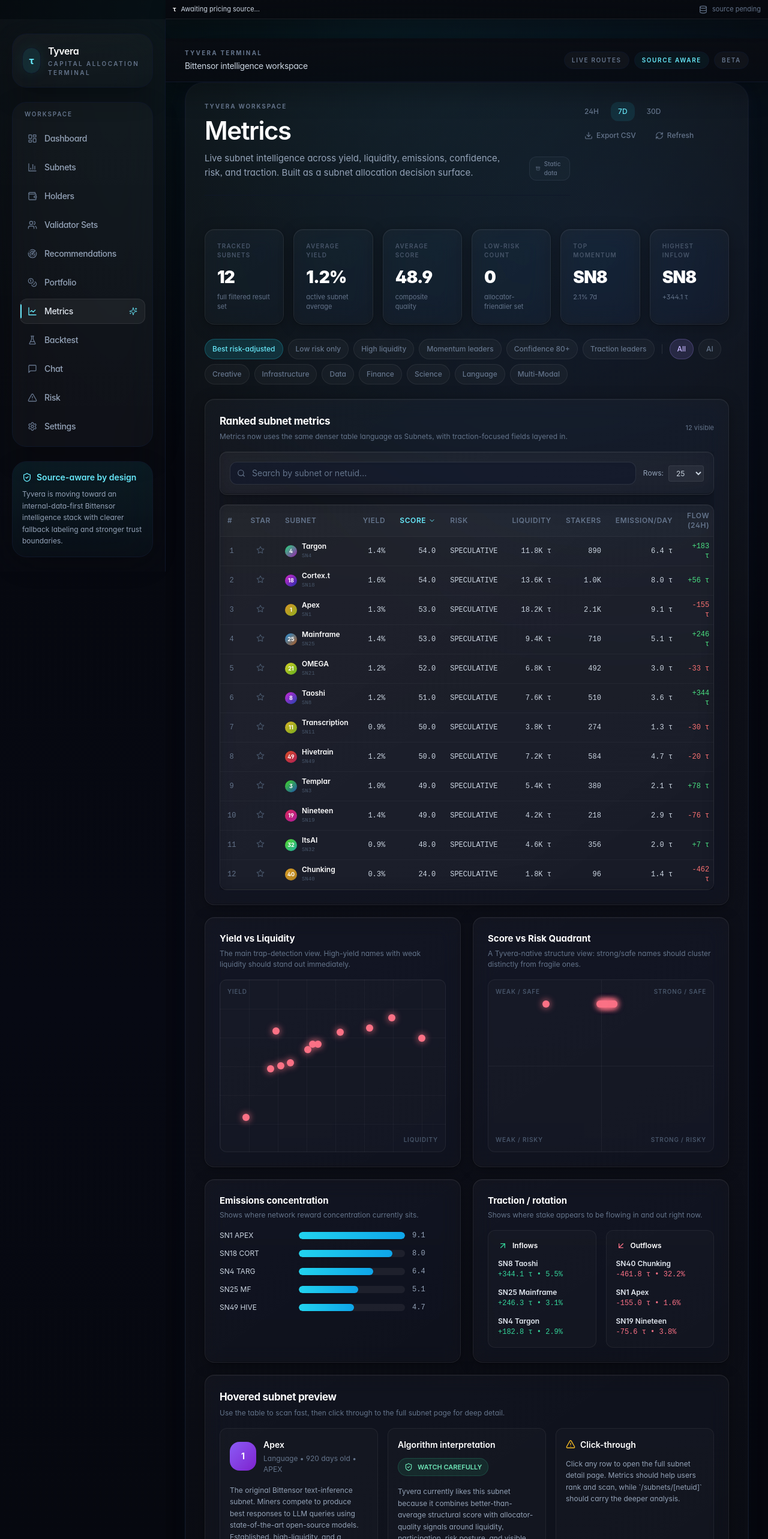
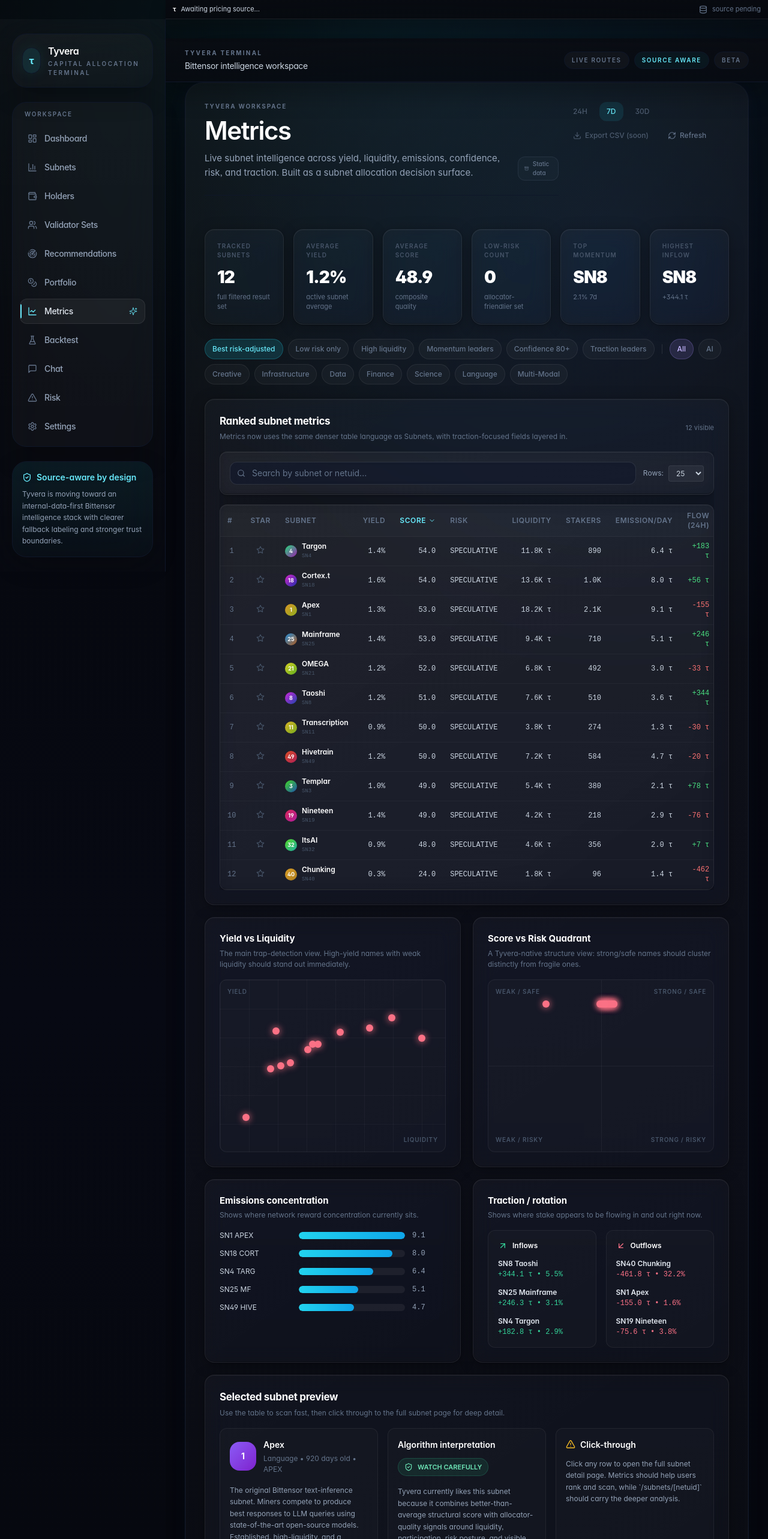
Before and after one commit to openclawbeta/tyvera, a Next.js app: page /metrics in a window 1280 px wide. Shown: the top 2566 px of the page at 60% size. Built offline with nearby package versions, Linux system fonts and the light colour scheme; no server answers.

Commit message:
fix(ui): improve second-tier page action clarity

```diff
--- a/app/(app)/alerts/page.tsx
+++ b/app/(app)/alerts/page.tsx
@@ -47,7 +47,7 @@ function timeAgo(dateStr: string): string {
 }
 
 export default function AlertsPage() {
-  const { address: walletAddress, walletState, getAuthHeaders } = useWallet();
+  const { address: walletAddress, walletState, getAuthHeaders, openModal } = useWallet();
   const [tab, setTab] = useState<"feed" | "settings">("feed");
 
   // Feed state
@@ -223,6 +223,18 @@ export default function AlertsPage() {
             <p className="text-sm max-w-md" style={{ color: "#94a3b8" }}>
               Alerts are personalized to your staked subnets. Connect your Bittensor wallet to configure alert thresholds and receive notifications that matter to you.
             </p>
+            <button
+              onClick={openModal}
+              className="mt-6 inline-flex items-center gap-2 rounded-xl px-5 py-2.5 text-sm font-semibold transition-all"
+              style={{
+                background: "rgba(34,211,238,0.12)",
+                border: "1px solid rgba(34,211,238,0.22)",
+                color: "#22d3ee",
+              }}
+            >
+              <WalletCards className="w-4 h-4" />
+              Connect Wallet
+            </button>
           </div>
         </div>
       </div>
--- a/app/(app)/metrics/page.tsx
+++ b/app/(app)/metrics/page.tsx
@@ -150,14 +150,14 @@ export default function MetricsPage() {
 
         <div className="flex flex-wrap items-center gap-2">
           {["24H", "7D", "30D"].map((range) => (
-            <button key={range} className={cn("btn-ghost text-xs", range === "7D" && "text-cyan-300 border-cyan-400/20 bg-cyan-400/10")}>
+            <span key={range} className={cn("btn-ghost text-xs cursor-default opacity-70", range === "7D" && "text-cyan-300 border-cyan-400/20 bg-cyan-400/10 opacity-100")}>
               {range}
-            </button>
+            </span>
           ))}
-          <button className="btn-ghost text-xs gap-1.5">
-            <Download className="w-3.5 h-3.5" /> Export CSV
-          </button>
-          <button className="btn-ghost text-xs gap-1.5">
+          <span className="btn-ghost text-xs gap-1.5 cursor-default opacity-70">
+            <Download className="w-3.5 h-3.5" /> Export CSV (soon)
+          </span>
+          <button onClick={() => window.location.reload()} className="btn-ghost text-xs gap-1.5">
             <RefreshCw className={cn("w-3.5 h-3.5", loading && "animate-spin")} /> Refresh
           </button>
         </div>
@@ -330,7 +330,7 @@ export default function MetricsPage() {
             <GlassCard padding="lg">
               <div className="flex items-center justify-between mb-4">
                 <div>
-                  <div className="text-[17px] font-bold text-white tracking-[-0.02em]">Hovered subnet preview</div>
+                  <div className="text-[17px] font-bold text-white tracking-[-0.02em]">Selected subnet preview</div>
                   <div className="text-[12px] text-slate-500 mt-1">Use the table to scan fast, then click through to the full subnet page for deep detail.</div>
                 </div>
               </div>
--- a/app/(app)/portfolio/page.tsx
+++ b/app/(app)/portfolio/page.tsx
@@ -1,7 +1,8 @@
 "use client";
 
 import { useState, useEffect } from "react";
-import { Wallet, TrendingUp, Info, Loader2 } from "lucide-react";
+import Link from "next/link";
+import { Wallet, TrendingUp, Info, Loader2, ArrowRight } from "lucide-react";
 import { PageHeader } from "@/components/layout/page-header";
 import { GlassCard } from "@/components/ui-custom/glass-card";
 import { StatCard } from "@/components/ui-custom/stat-card";
@@ -364,6 +365,19 @@ export default function PortfolioPage() {
                 You don&apos;t have any TAO staked on subnets yet.
                 Explore subnet analytics to find the best staking opportunities.
               </p>
+              <Link href="/subnets" className="inline-flex mt-5">
+                <button
+                  className="inline-flex items-center gap-2 rounded-xl px-4 py-2.5 text-sm font-semibold transition-all"
+                  style={{
+                    background: "rgba(34,211,238,0.12)",
+                    border: "1px solid rgba(34,211,238,0.22)",
+                    color: "#22d3ee",
+                  }}
+                >
+                  Explore Subnets
+                  <ArrowRight className="w-4 h-4" />
+                </button>
+              </Link>
             </div>
           </GlassCard>
         </FadeIn>
```
